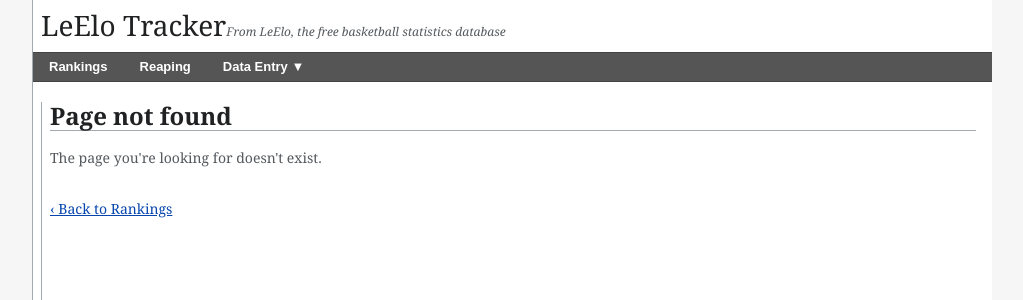
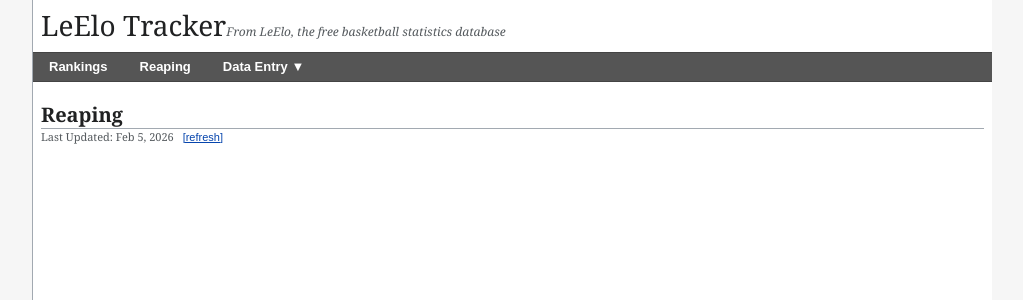
Before and after one commit to whiccup/LeElo-tracker, a Next.js app: page /reaping in a window 1280 px wide. Before the commit this address had no page. Shown: the top 300 px of the page, without its empty margins (128-1151 px from the left). Built offline with nearby package versions, Linux system fonts and the light colour scheme.

Commit message:
add reaping page + fix dropdown reset

```diff
--- /dev/null
+++ b/app/reaping/page.tsx
@@ -0,0 +1,18 @@
+import RefreshButton from '@/components/ui/RefreshButton';
+
+export default async function ReapingPage() {
+  const today = new Date().toLocaleDateString('en-US', {
+    month: 'short',
+    day: 'numeric',
+    year: 'numeric',
+  });
+
+  return (
+    <main>
+      <div className="section-header">
+        <h2>Reaping</h2>
+        <span className="section-meta">Last Updated: {today} <RefreshButton /></span>
+      </div>
+    </main>
+  );
+}
--- a/components/layout/Header.tsx
+++ b/components/layout/Header.tsx
@@ -28,7 +28,7 @@ export default function Header() {
       </div>
       <nav className={styles.nav}>
         <Link href="/" className={styles.navLink}>Rankings</Link>
-        <Link href="/" className={styles.navLink}>Reaping</Link>
+        <Link href="/reaping" className={styles.navLink}>Reaping</Link>
         <div className={styles.dropdownWrapper} ref={dropdownRef}>
           <button
             className={styles.dropdownToggle}
@@ -38,8 +38,8 @@ export default function Header() {
           </button>
           {dropdownOpen && (
             <div className={styles.dropdown}>
-              <Link href="/player/new" className={styles.dropdownLink}>New Player</Link>
-              <Link href="/game/new" className={styles.dropdownLink}>New Game</Link>
+              <Link href="/player/new" className={styles.dropdownLink} onClick={() => setDropdownOpen(false)}>New Player</Link>
+              <Link href="/game/new" className={styles.dropdownLink} onClick={() => setDropdownOpen(false)}>New Game</Link>
             </div>
           )}
         </div>
```
